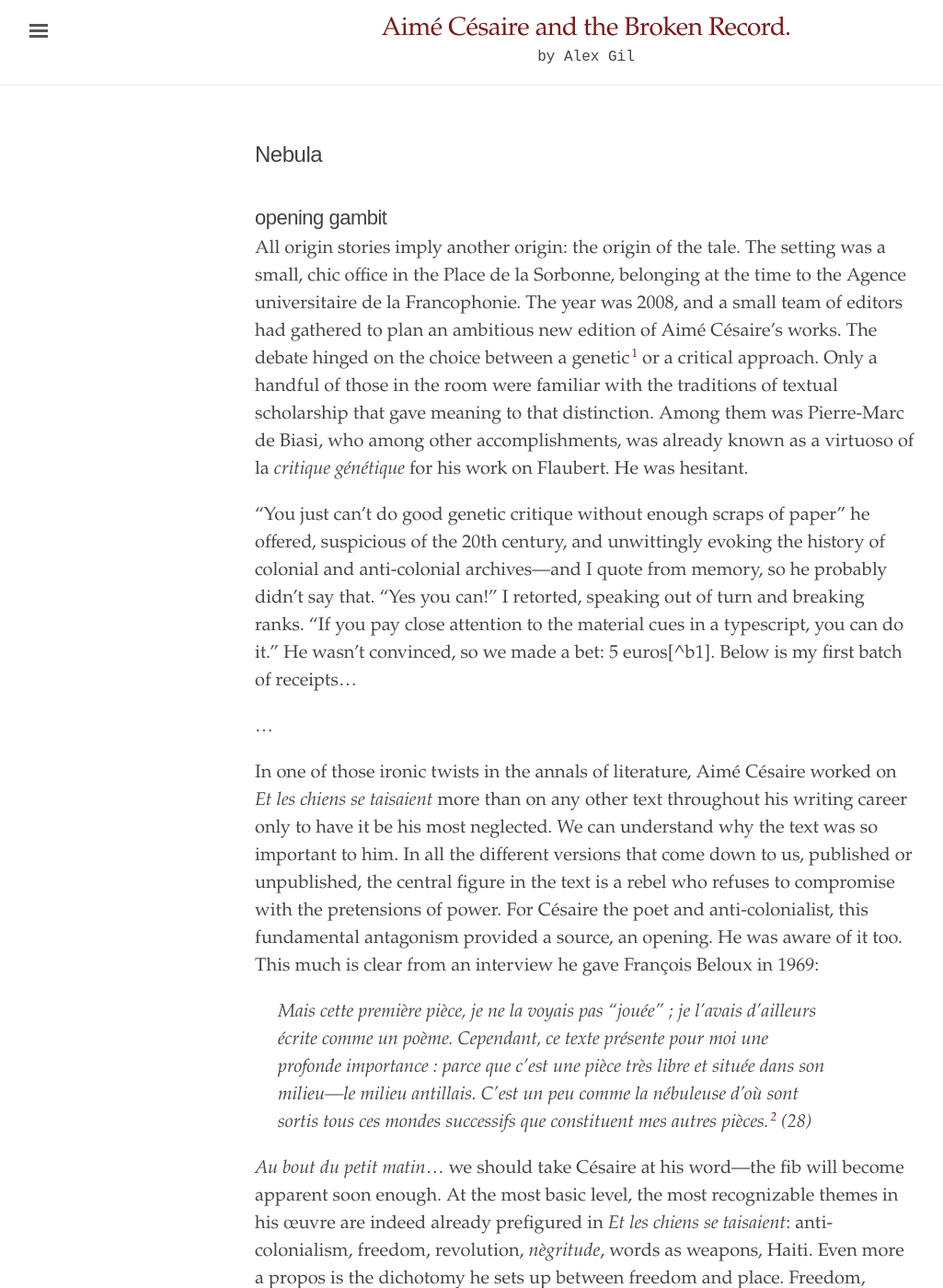
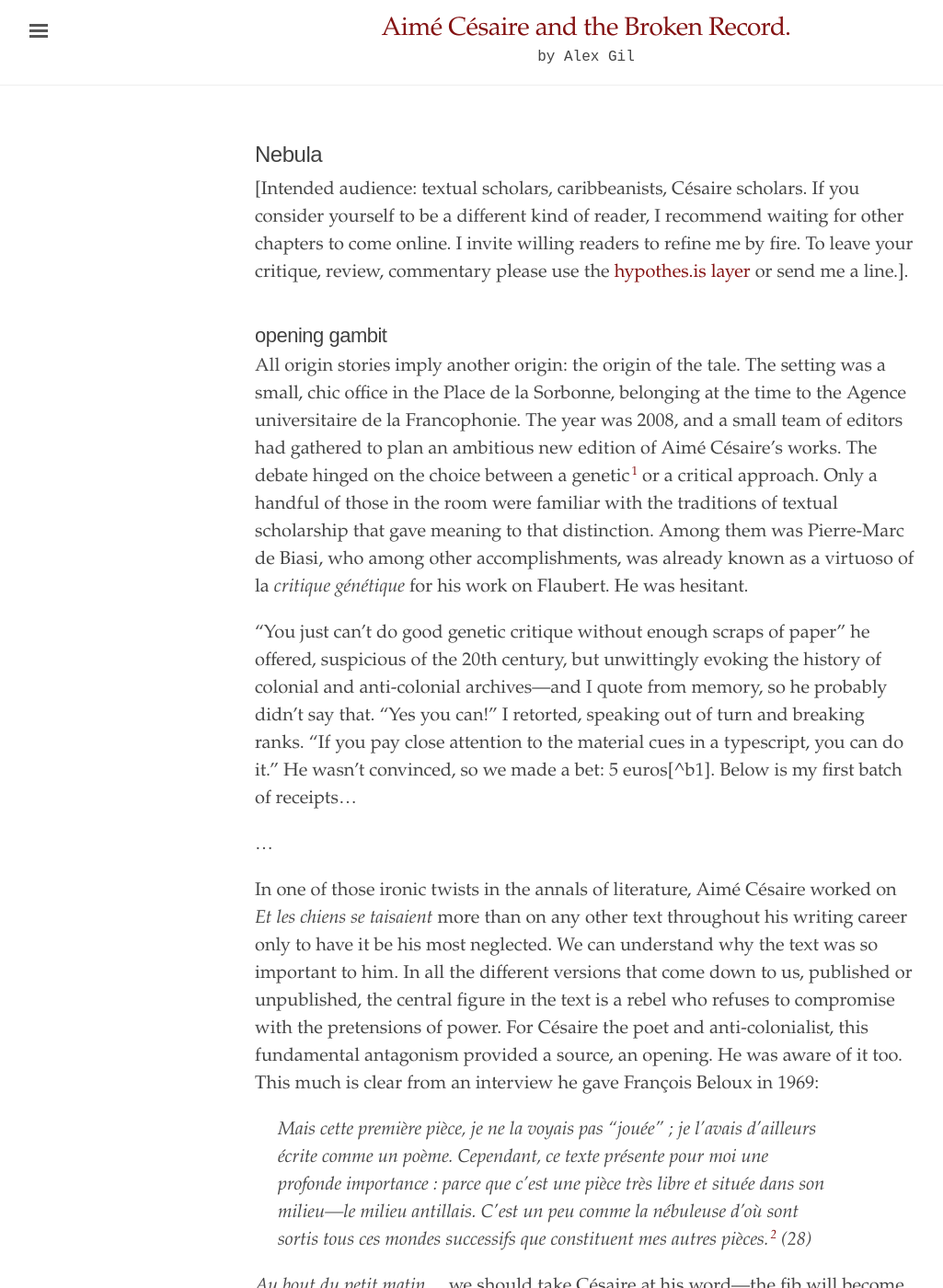
Before and after one commit to elotroalex/record, a Jekyll site: the page built from _chapters/01-nebula.md, in a window 1280 px wide and 1400 px high. Shown: the whole window at 92% size, without its empty margins (3-1028 px from the left). Built offline with Jekyll 4.4.1, drawn with Linux system fonts in a browser that asks for light colours.

Commit message:
added hypothesis link

```diff
--- a/_chapters/01-nebula.md
+++ b/_chapters/01-nebula.md
@@ -5,11 +5,13 @@ author: alex gil
 chapter: 1
 ---
 
+[Intended audience: textual scholars, caribbeanists, Césaire scholars. If you consider yourself to be a different kind of reader, I recommend waiting for other chapters to come online. I invite willing readers to refine me by fire. To leave your critique, review, commentary please use the [hypothes.is layer](https://via.hypothes.is/http://record.elotroalex.com/chapters/01-nebula/) or send me a line.].
+
 ## opening gambit
 
 All origin stories imply another origin: the origin of the tale. The setting was a small, chic office in the Place de la Sorbonne, belonging at the time to the Agence universitaire de la Francophonie. The year was 2008, and a small team of editors had gathered to plan an ambitious new edition of Aimé Césaire's works. The debate hinged on the choice between a genetic[^a2] or a critical approach. Only a handful of those in the room were familiar with the traditions of textual scholarship that gave meaning to that distinction. Among them was Pierre-Marc de Biasi, who among other accomplishments, was already known as a virtuoso of la *critique génétique* for his work on Flaubert. He was hesitant.
 
-"You just can't do good genetic critique without enough scraps of paper" he offered, suspicious of the 20th century, and unwittingly evoking the history of colonial and anti-colonial archives—and I quote from memory, so he probably didn't say that. "Yes you can!" I retorted, speaking out of turn and breaking ranks. "If you pay close attention to the material cues in a typescript, you can do it." He wasn't convinced, so we made a bet: 5 euros[^b1]. Below is my first batch of receipts...
+"You just can't do good genetic critique without enough scraps of paper" he offered, suspicious of the 20th century, but unwittingly evoking the history of colonial and anti-colonial archives—and I quote from memory, so he probably didn't say that. "Yes you can!" I retorted, speaking out of turn and breaking ranks. "If you pay close attention to the material cues in a typescript, you can do it." He wasn't convinced, so we made a bet: 5 euros[^b1]. Below is my first batch of receipts...
 
 ...
 
```
